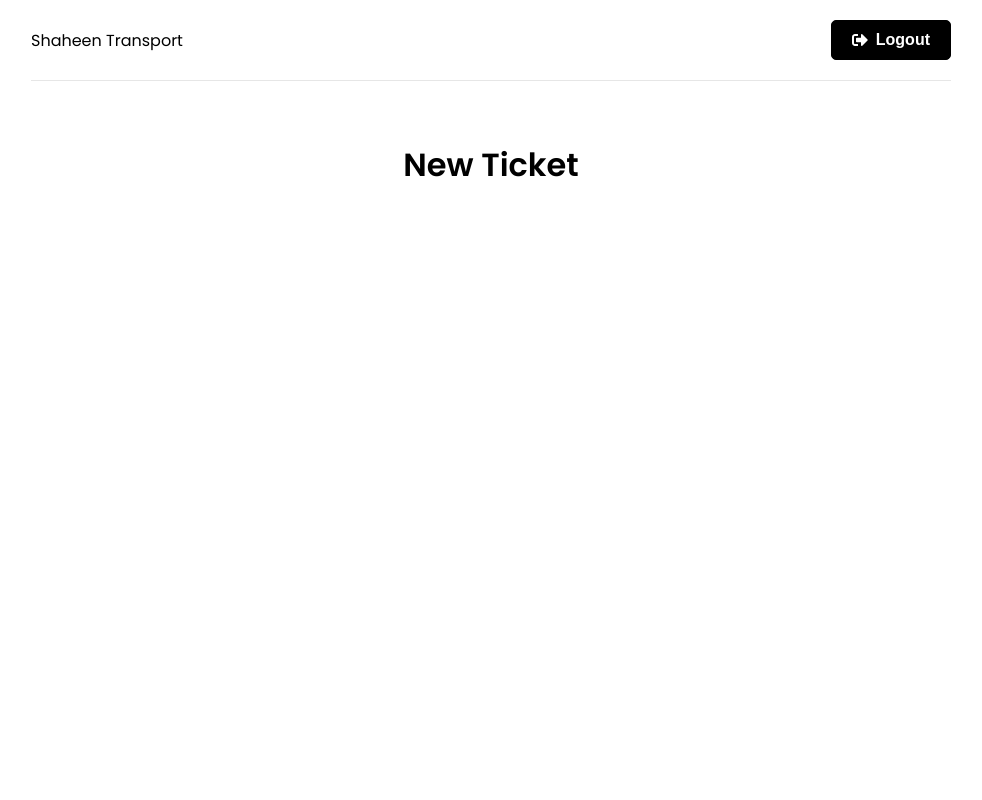
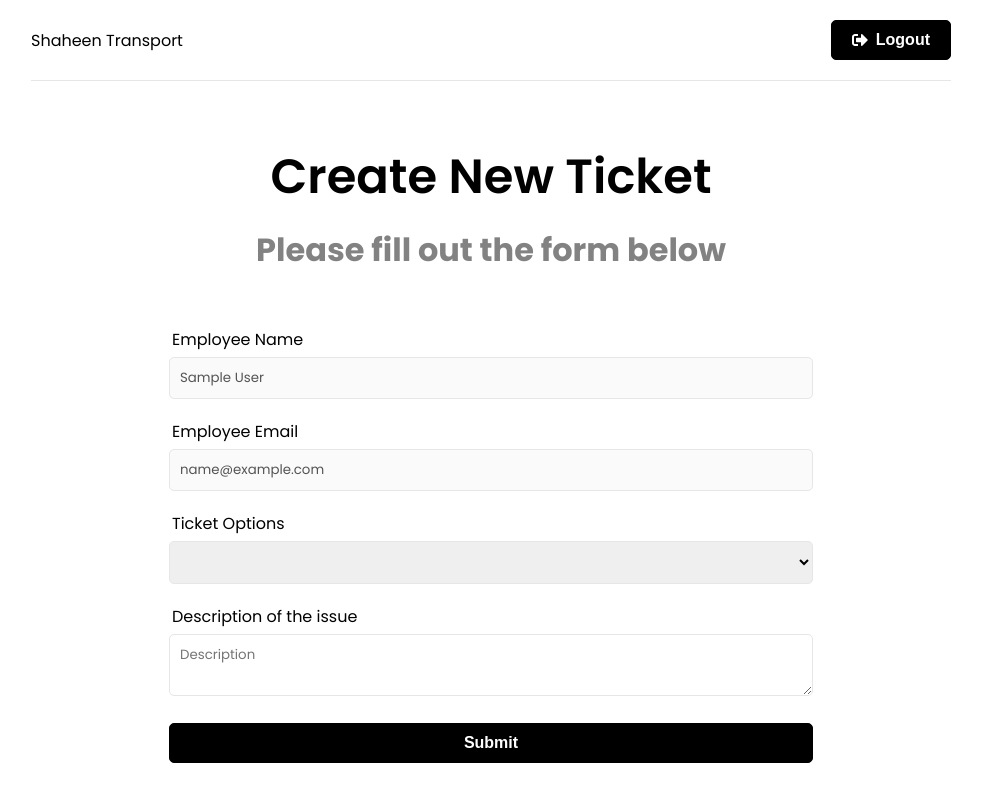
Before and after one commit to nSamarasDev/shaheenDev, a React (Create React App) app in the folder frontend/: page /new-ticket in a window 1280 px wide. Shown: the whole page, without its empty margins (149-1131 px from the left). Built offline with nearby package versions, Linux system fonts and the light colour scheme; sample sign-in values are in the browser's storage.

Commit message:
NewTicket form complete

```diff
--- a/frontend/src/pages/NewTicket.jsx
+++ b/frontend/src/pages/NewTicket.jsx
@@ -1,10 +1,68 @@
 import React from 'react'
+import {useState} from 'react'
+import {useSelector} from 'react-redux'
+
 
 function NewTicket() {
+  const {user} = useSelector((state) => state.auth)
+  const [name, setName] = useState(user.name)
+  const [email, setEmail] = useState(user.email)
+  const [product, setProduct] = useState('')
+  const [description, setDescription] = useState('')
+
+  const onSubmit = (e) => {
+    e.preventDefault()
+  }
+
+
   return (
-    <div>
-        <h1>New Ticket</h1>
-    </div>
+    <>
+        <section className='heading'>
+          <h1>Create New Ticket</h1>
+          <p>Please fill out the form below</p>
+        </section>
+
+        <section className='form'>
+          <div className='form-group'>
+            <label htmlFor='name'>Employee Name</label>
+            <input type="text" className="form-control" value={name} disabled />
+          </div>
+
+          <div className='form-group'>
+            <label htmlFor='email'>Employee Email</label>
+            <input type="text" className="form-control" value={email} disabled />
+            </div>
+         <form onSubmit={onSubmit}>
+           <div className="form-group">
+           <label htmlFor="product">Ticket Options</label>
+              <select
+              name="product"
+              id="product"
+              value={product}
+              onChange={(e) => setProduct(e.target.value)}>
+                <option value=""></option>
+                <option value="adminstrative">Adminstrative</option>
+                <option value="mechanical">Mechanical</option>
+                <option value="financial">Financial</option>
+              </select>
+           </div>
+            <div className='form-group'>
+              <label htmlFor='description'>Description of the issue</label>
+              <textarea
+                name='description'
+                id='description'
+                className='form-control'
+                placeholder='Description'
+                value={description}
+                onChange={(e) => setDescription(e.target.value)}
+                ></textarea>
+            </div>
+            <div className='form-group'>
+              <button className='btn btn-block'>Submit</button>
+            </div>
+          </form>
+        </section>
+    </>
   )
 }
 
```
